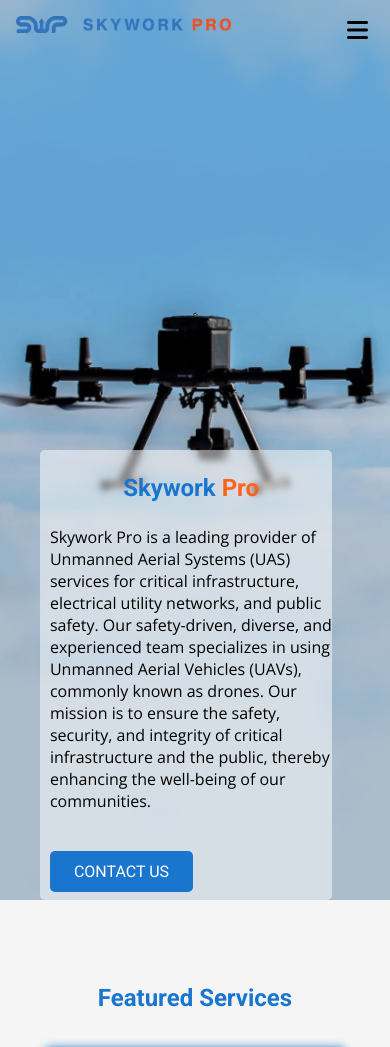
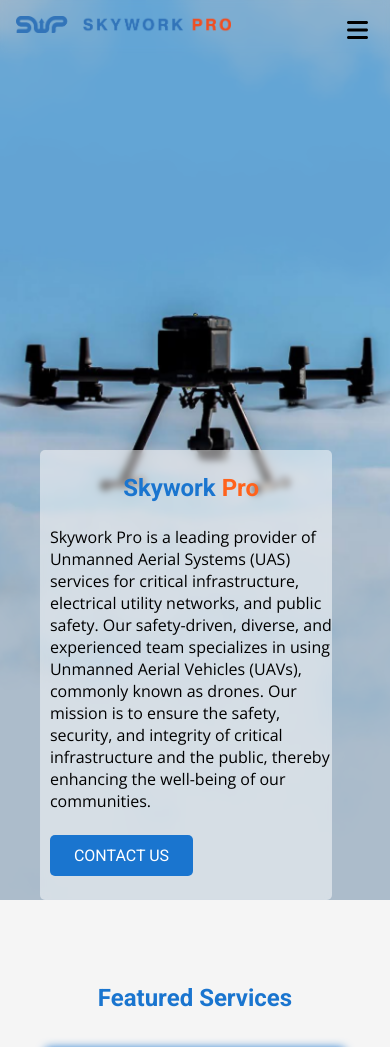
Before and after one commit to moamel-hashim/skywork-pro, a React (Vite) app: page / in a window 390 px wide. Shown: the top 1047 px of the page. Built offline with nearby package versions, Linux system fonts and the light colour scheme; a web font is replaced by a local one.

Commit message:
fixed phone view

```diff
--- a/src/components/HomeMain.css
+++ b/src/components/HomeMain.css
@@ -52,6 +52,11 @@
 }
 .hero-img-container .hero-text .button-container {
   margin-top: 3rem;
+}
+@media only screen and (max-width: 600px) {
+  .hero-img-container .hero-text .button-container {
+    margin-top: 2rem;
+  }
 }
 .hero-img-container .hero-text a {
   text-decoration: none;
```
Also changed, not shown: 1 other file (tests, documents, lock files or other folders).
